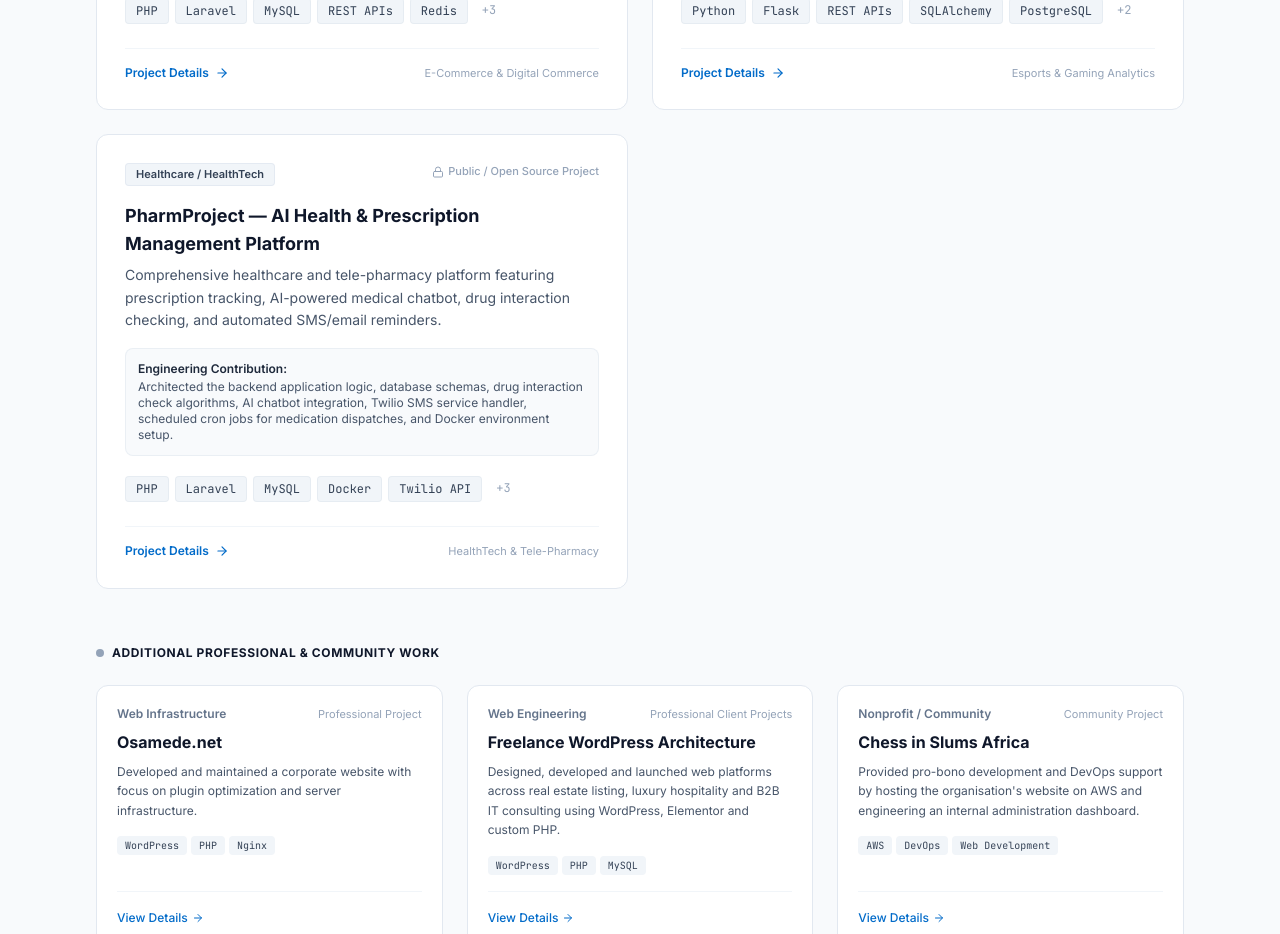
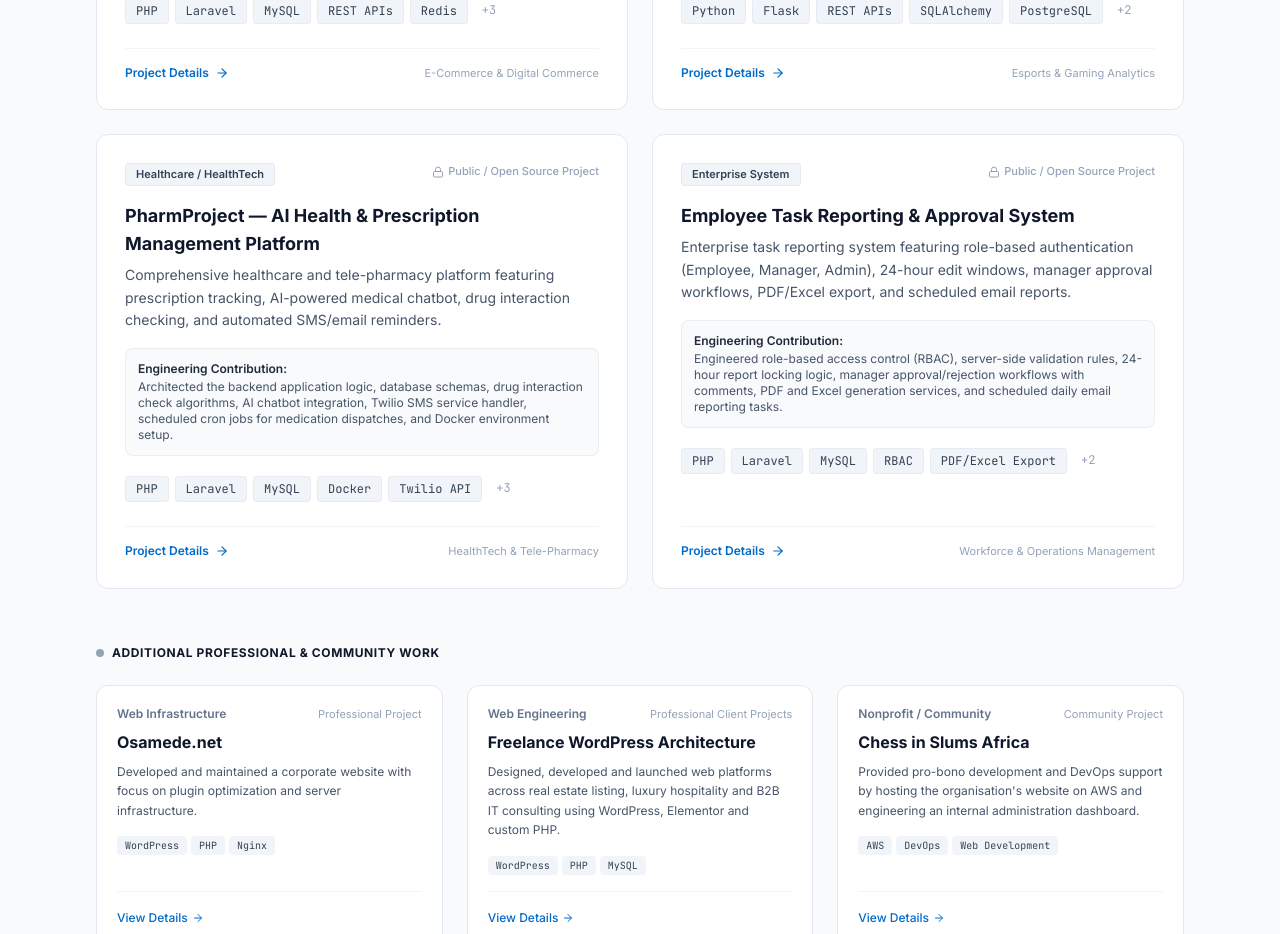
Before and after one commit to tripletens/chinonso-kalu-portfolio, a React (Vite) app: page / in a window 1280 px wide. Shown: the part 7060-7994 px from the top of the page. Built offline with nearby package versions, Linux system fonts and the light colour scheme; no server answers; the HTML template or start-up script is replaced by a standard one.

Commit message:
Add Employee Task Reporting System (capplc-test) to portfolio projects

```diff
--- a/src/data/projects.js
+++ b/src/data/projects.js
@@ -339,5 +339,31 @@ export const projects = [
     confidential: false,
     githubUrl: "https://github.com/tripletens/pharmproject",
     liveUrl: null
+  },
+  {
+    id: "capplc-task-reporting",
+    title: "Employee Task Reporting & Approval System",
+    tier: 2,
+    isFeatured: false,
+    category: "Enterprise System",
+    industry: "Workforce & Operations Management",
+    badge: "Public Repository",
+    shortDescription: "Enterprise task reporting system featuring role-based authentication (Employee, Manager, Admin), 24-hour edit windows, manager approval workflows, PDF/Excel export, and scheduled email reports.",
+    overview: "A structured daily task reporting and approval platform engineered with Laravel. Enables employees to submit daily work logs with department tracking, enforces a strict 24-hour edit lock, provides multi-filter managerial dashboards, and automates PDF/Excel report exports alongside scheduled email dispatches to department heads.",
+    contribution: "Engineered role-based access control (RBAC), server-side validation rules, 24-hour report locking logic, manager approval/rejection workflows with comments, PDF and Excel generation services, and scheduled daily email reporting tasks.",
+    challenges: "Enforcing time-sensitive edit windows without data mutation race conditions, structuring multi-role permission gates, and rendering formatted PDF/Excel reports efficiently across large date ranges.",
+    solution: "Built custom Laravel Policy and Middleware gates for RBAC, implemented time-stamp validation rules for the 24-hour edit constraint, and created queued background workers for automated PDF/Excel report dispatches.",
+    technologies: ["PHP", "Laravel", "MySQL", "RBAC", "PDF/Excel Export", "Scheduled Emails", "Tailwind CSS"],
+    highlights: [
+      "Role-Based Access Control (Employee, Manager, Admin)",
+      "Time-locked report editing & manager approval workflow",
+      "Automated PDF & Excel report export pipelines",
+      "Scheduled daily email report dispatches to department heads",
+      "Public GitHub repository"
+    ],
+    availability: "Public / Open Source Project",
+    confidential: false,
+    githubUrl: "https://github.com/tripletens/capplc-test",
+    liveUrl: null
   }
 ];
```
